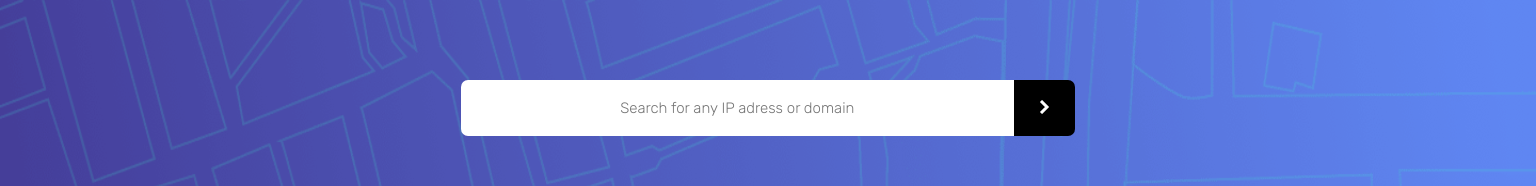
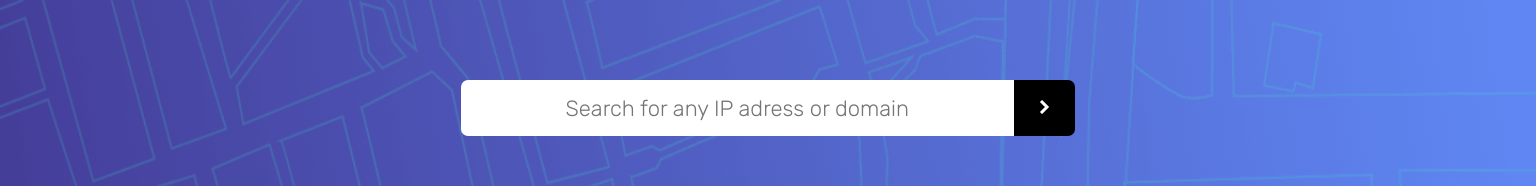
Before and after one commit to nebojsa311/iptracker.github.io, a website built with Parcel: page index.html in a window 1536 px wide. Shown: the top 186 px of the page. Built offline with nearby package versions, Linux system fonts and the light colour scheme; no server answers.

Commit message:
css tweak

```diff
--- a/index.css
+++ b/index.css
@@ -97,6 +97,12 @@ body {
 }
 
 /*For 4k*/
+@media only screen and (min-width: 1500px){
+  #ipadress{
+    font-size: 22px;
+  }
+}
+
 @media only screen and (min-width: 2559px) {
   #gridContainer {
     width: 60vw;
```
